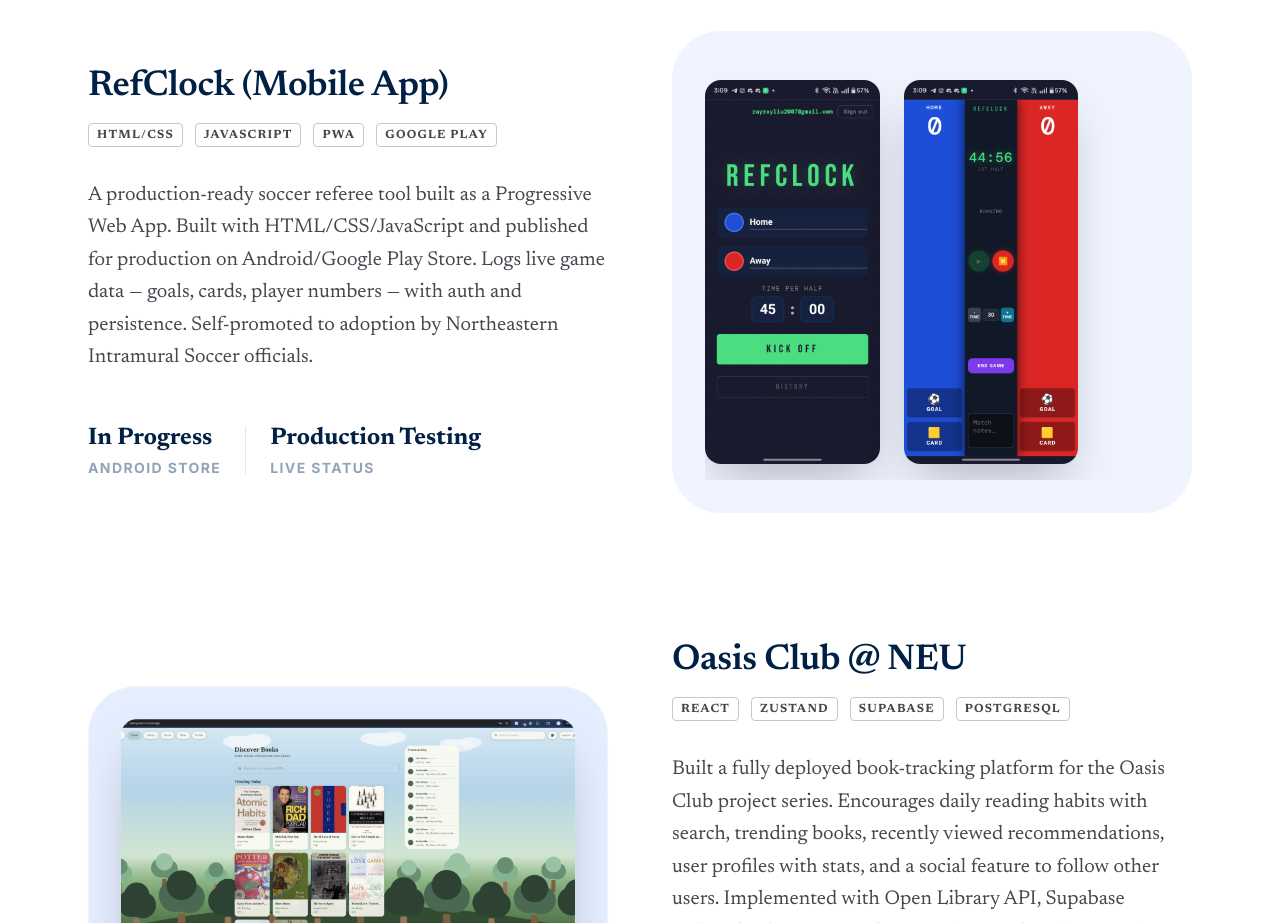
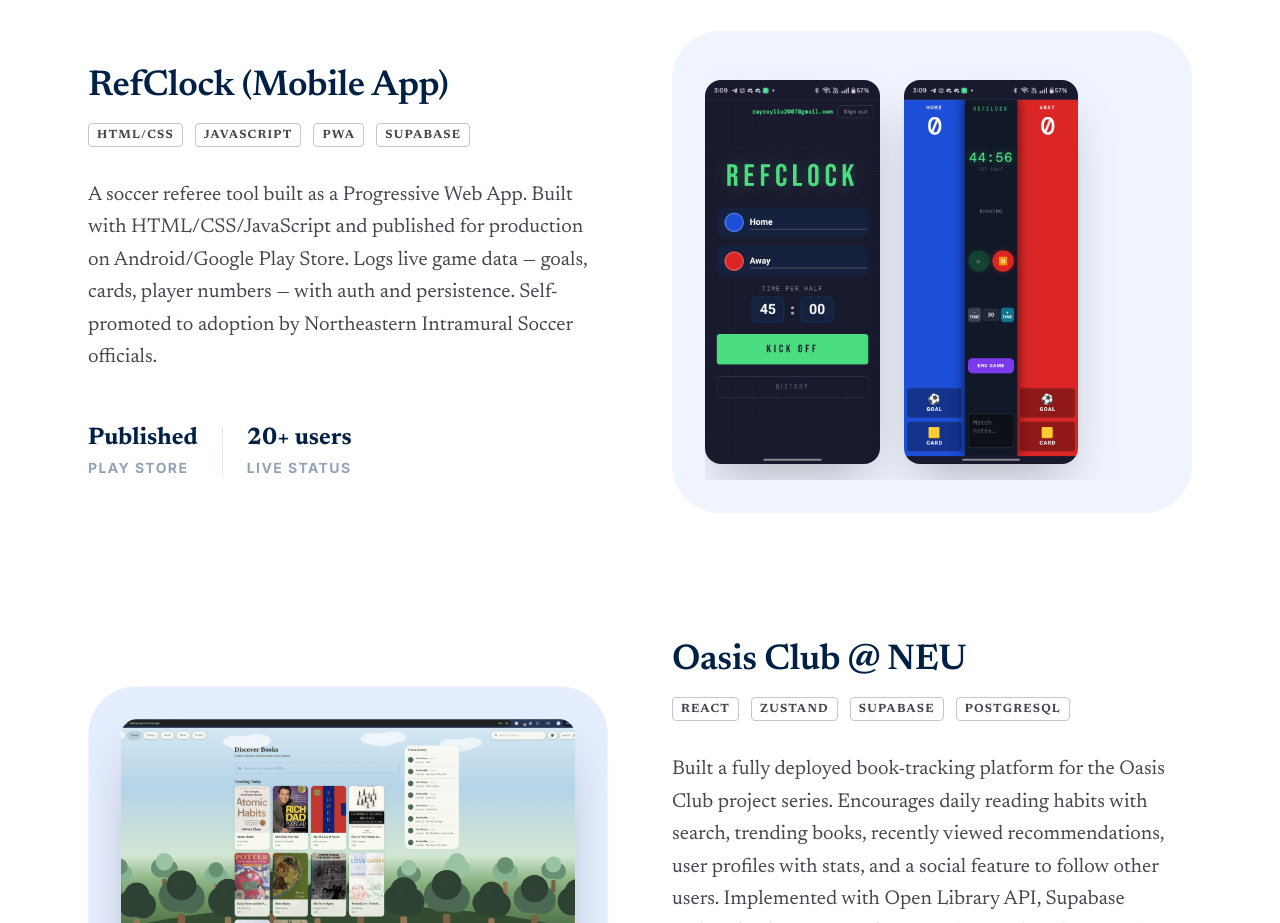
Before and after one commit to raydl18/personal-website, a React (Vite) app: page / in a window 1280 px wide. Shown: the part 1220-2143 px from the top of the page. Built offline with nearby package versions, Linux system fonts and the light colour scheme.

Commit message:
updated refclock app status to production

```diff
--- a/src/sections/SelectedWork.jsx
+++ b/src/sections/SelectedWork.jsx
@@ -5,15 +5,15 @@
 const showcaseProjects = [
   {
     title: 'RefClock (Mobile App)',
-    tech: ['HTML/CSS', 'JavaScript', 'PWA', 'Google Play'],
+    tech: ['HTML/CSS', 'JavaScript', 'PWA', 'Supabase'],
     description:
-      'A production-ready soccer referee tool built as a Progressive Web App. ' +
+      'A soccer referee tool built as a Progressive Web App. ' +
       'Built with HTML/CSS/JavaScript and published for production on Android/Google Play Store. ' +
       'Logs live game data — goals, cards, player numbers — with auth and persistence. ' +
       'Self-promoted to adoption by Northeastern Intramural Soccer officials.',
     stats: [
-      { label: 'In Progress', sub: 'Android Store' },
-      { label: 'Production Testing', sub: 'Live Status' },
+      { label: 'Published', sub: 'Play Store' },
+      { label: '20+ users', sub: 'Live Status' },
     ],
     screenshots: [refclockSetup, refclockGame],
     imageRight: true,
```
